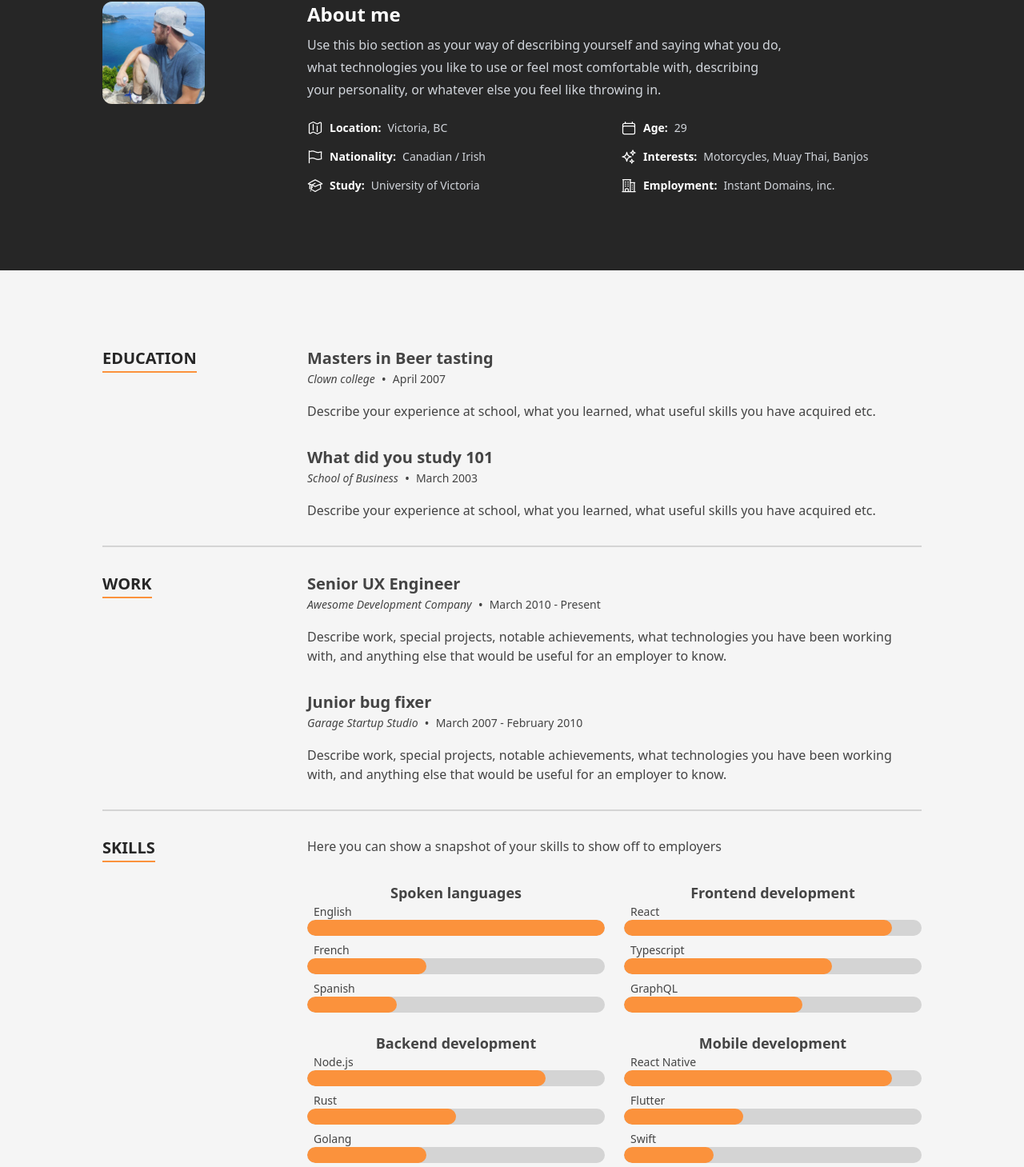
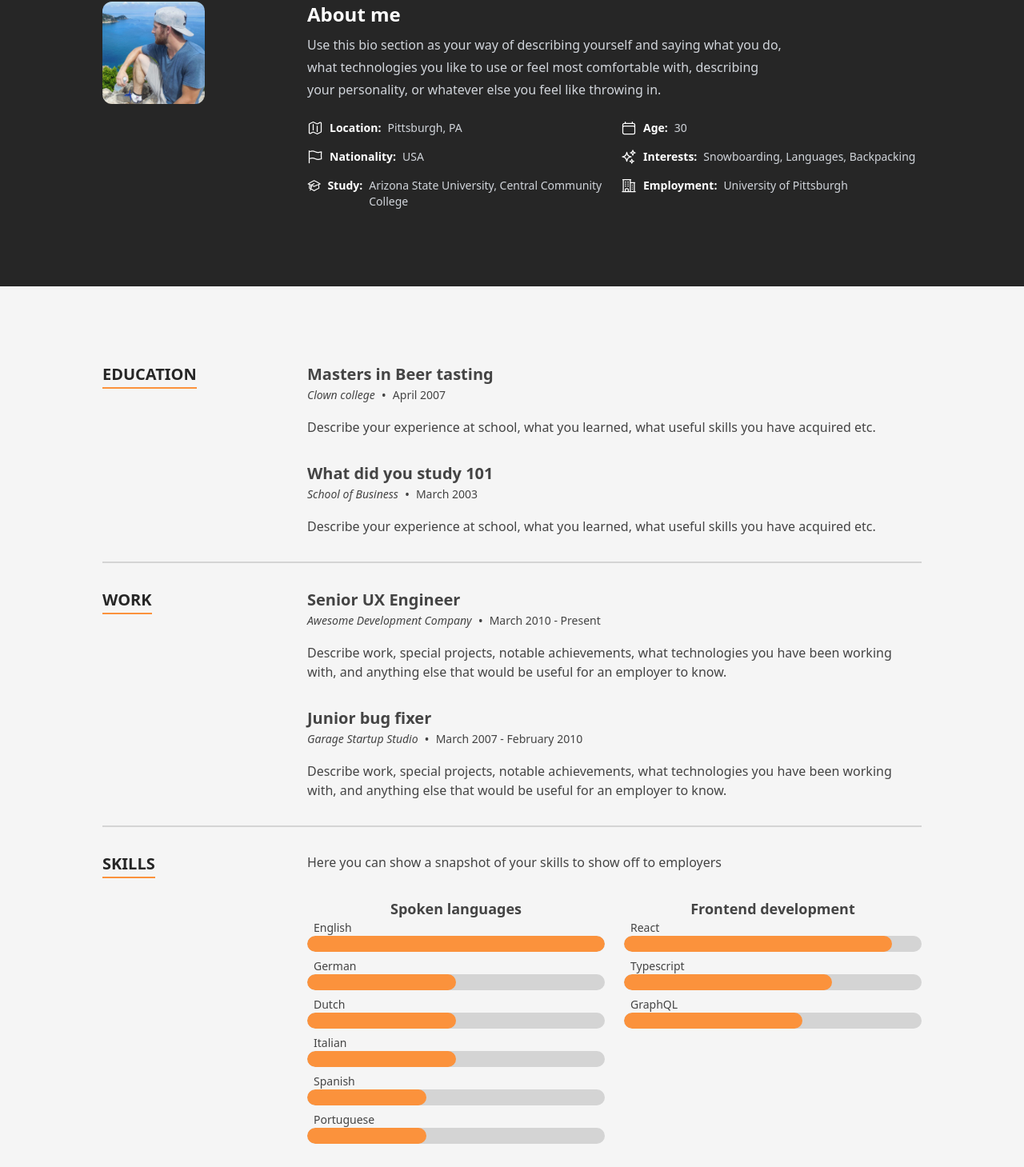
Before and after one commit to banaya7/banaya7.io, a Next.js app: page / in a window 1280 px wide. Shown: the part 894-2353 px from the top of the page at 80% size. Built offline with nearby package versions, Linux system fonts and the light colour scheme.

Commit message:
Update data.tsx

```diff
--- a/src/data/data.tsx
+++ b/src/data/data.tsx
@@ -44,8 +44,8 @@ import {
  * Page meta data
  */
 export const homePageMeta: HomepageMeta = {
-  title: 'React Resume Template',
-  description: "Example site built with Tim Baker's react resume template",
+  title: 'Brandon Anaya Portfolio',
+  description: "A site to showcase my projects",
 };
 
 /**
@@ -69,7 +69,7 @@ export type SectionId = (typeof SectionId)[keyof typeof SectionId];
  */
 export const heroData: Hero = {
   imageSrc: heroImage,
-  name: `I'm Tim Baker.`,
+  name: `I'm Brandon Anaya.`,
   description: (
     <>
       <p className="prose-sm text-stone-200 sm:prose-base lg:prose-lg">
@@ -108,12 +108,12 @@ export const aboutData: About = {
   to use or feel most comfortable with, describing your personality, or whatever else you feel like throwing
   in.`,
   aboutItems: [
-    {label: 'Location', text: 'Victoria, BC', Icon: MapIcon},
-    {label: 'Age', text: '29', Icon: CalendarIcon},
-    {label: 'Nationality', text: 'Canadian / Irish', Icon: FlagIcon},
-    {label: 'Interests', text: 'Motorcycles, Muay Thai, Banjos', Icon: SparklesIcon},
-    {label: 'Study', text: 'University of Victoria', Icon: AcademicCapIcon},
-    {label: 'Employment', text: 'Instant Domains, inc.', Icon: BuildingOffice2Icon},
+    {label: 'Location', text: 'Pittsburgh, PA', Icon: MapIcon},
+    {label: 'Age', text: '30', Icon: CalendarIcon},
+    {label: 'Nationality', text: 'USA', Icon: FlagIcon},
+    {label: 'Interests', text: 'Snowboarding, Languages, Backpacking', Icon: SparklesIcon},
+    {label: 'Study', text: 'Arizona State University, Central Community College', Icon: AcademicCapIcon},
+    {label: 'Employment', text: 'University of Pittsburgh', Icon: BuildingOffice2Icon},
   ],
 };
 
@@ -129,12 +129,24 @@ export const skills: SkillGroup[] = [
         level: 10,
       },
       {
-        name: 'French',
-        level: 4,
+        name: 'German',
+        level: 5,
+      },
+       {
+        name: 'Dutch',
+        level: 5,
+      },
+       {
+        name: 'Italian',
+        level: 5,
       },
       {
         name: 'Spanish',
-        level: 3,
+        level: 4,
+      },
+       {
+        name: 'Portuguese',
+        level: 4,
       },
     ],
   },
```
